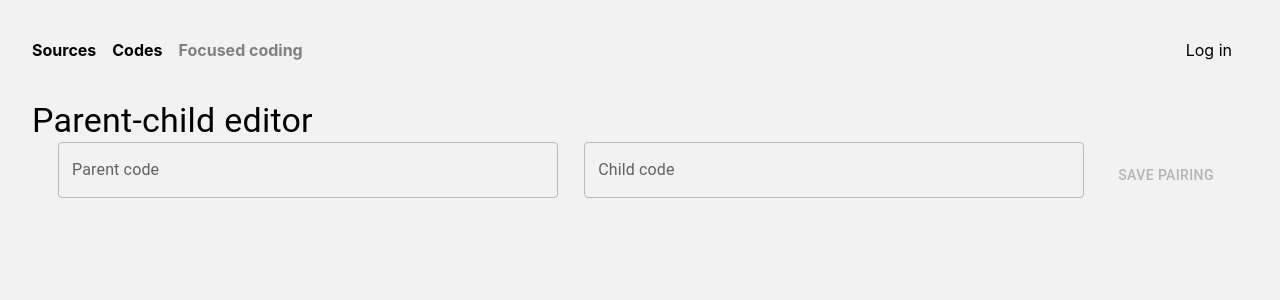
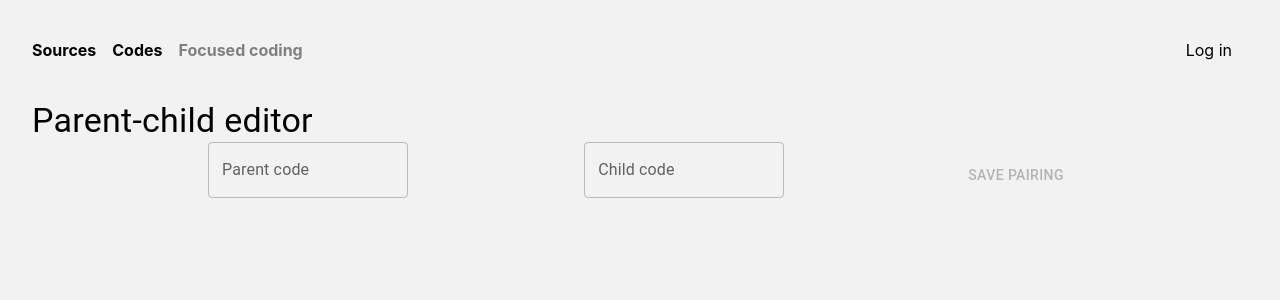
Before and after one commit to bogmoroz/open-coding-tool, a Next.js app: page /focused-coding in a window 1280 px wide. Shown: the top 300 px of the page. Built offline with nearby package versions, Linux system fonts and the light colour scheme; no server answers; the database is empty.

Commit message:
Type renamed, duplicate key issue resolved

```diff
--- a/components/CodeEditor.tsx
+++ b/components/CodeEditor.tsx
@@ -93,7 +93,7 @@ const CodeEditor: React.FC<CodeEditorProps> = (props) => {
   return (
     <div>
       <Autocomplete
-        sx={{ marginBottom: '10px', minWidth: '500px' }}
+        sx={{ marginBottom: '10px', minWidth: '200px' }}
         freeSolo
         options={availableCodes.map((code) => code.codeName) || []}
         value={selectedCode?.codeName}
--- a/components/CodingCard.tsx
+++ b/components/CodingCard.tsx
@@ -6,13 +6,13 @@ import {
   Typography,
   Link as MuiLink
 } from '@mui/material';
-import { Coding, Source } from '../types';
+import { Coding, ISource } from '../types';
 import { useEffect, useMemo, useState } from 'react';
 import dynamic from 'next/dynamic';
 import Link from 'next/link';
 
 interface CodingCardProps {
-  source?: Source;
+  source?: ISource;
   showCodeName?: boolean;
   coding: Coding;
   onCodingEdited: () => void;
--- a/pages/codes/index.tsx
+++ b/pages/codes/index.tsx
@@ -1,6 +1,6 @@
 import React, { useEffect, useMemo, useState } from 'react';
 import Layout from '../../components/Layout';
-import { Code, Source } from '../../types';
+import { Code, ISource } from '../../types';
 
 import '@nosferatu500/react-sortable-tree/style.css'; // This only needs to be imported once in your app
 
@@ -13,7 +13,7 @@ import dynamic from 'next/dynamic';
 export const getServerSideProps: GetServerSideProps = async ({ params }) => {
   const sources = await prisma.source.findMany();
 
-  const sourceDictionary: Record<number, Source> = {};
+  const sourceDictionary: Record<number, ISource> = {};
 
   sources.forEach((source) => {
     sourceDictionary[source.id] = { ...source };
@@ -25,7 +25,7 @@ export const getServerSideProps: GetServerSideProps = async ({ params }) => {
 };
 
 interface CodesPageProps {
-  sourceDictionary: Record<number, Source>;
+  sourceDictionary: Record<number, ISource>;
 }
 
 const CodesPage: React.FC<CodesPageProps> = (props) => {
--- a/pages/focused-coding/index.tsx
+++ b/pages/focused-coding/index.tsx
@@ -4,7 +4,7 @@ import ReactMarkdown from 'react-markdown';
 import Layout from '../../components/Layout';
 import prisma from '../../lib/prisma';
 import { Button, Link as MuiLink, Typography } from '@mui/material';
-import { Source, Code } from '../../types';
+import { ISource, Code } from '../../types';
 import 'react-quill/dist/quill.snow.css';
 import CodeEditor from '../../components/CodeEditor';
 
@@ -30,7 +30,7 @@ export const getServerSideProps: GetServerSideProps = async ({ params }) => {
 };
 
 interface SourceProps {
-  source: Source;
+  source: ISource;
   initialAvailableCodes: Code[];
 }
 
@@ -84,7 +84,13 @@ const ParentChildEditor: React.FC<SourceProps> = (props) => {
     <Layout>
       <div>
         <Typography variant="h4">{`Parent-child editor`}</Typography>
-        <div style={{ display: 'flex', justifyContent: 'space-evenly' }}>
+        <div
+          style={{
+            display: 'flex',
+            justifyContent: 'space-evenly',
+            flexWrap: 'wrap'
+          }}
+        >
           <CodeEditor
             initialAvailableCodes={availableCodes}
             label="Parent code"
--- a/pages/source/[sourceId].tsx
+++ b/pages/source/[sourceId].tsx
@@ -13,7 +13,7 @@ import {
   TextField,
   Typography
 } from '@mui/material';
-import { Source, Coding, Code } from '../../types';
+import { ISource, Coding, Code } from '../../types';
 import 'react-quill/dist/quill.snow.css';
 import dynamic from 'next/dynamic';
 import { useRouter } from 'next/router';
@@ -44,7 +44,7 @@ export const getServerSideProps: GetServerSideProps = async ({ params }) => {
 };
 
 interface SourceProps {
-  source: Source;
+  source: ISource;
   initialAvailableCodes: Code[];
 }
 
@@ -261,7 +261,7 @@ const Source: React.FC<SourceProps> = (props) => {
             <CodingCard
               showCodeName={true}
               coding={coding}
-              key={coding.codeId}
+              key={coding.id}
               onCodingEdited={() => {
                 router.reload();
               }}
--- a/types/index.ts
+++ b/types/index.ts
@@ -12,9 +12,9 @@ export interface Code extends PrismaCode {
 
 export interface Coding extends PrismaCoding {
   code: Code;
-  source: Source;
+  source: ISource;
 }
 
-export interface Source extends PrismaSource {
+export interface ISource extends PrismaSource {
   codings?: Coding[];
 }
```
